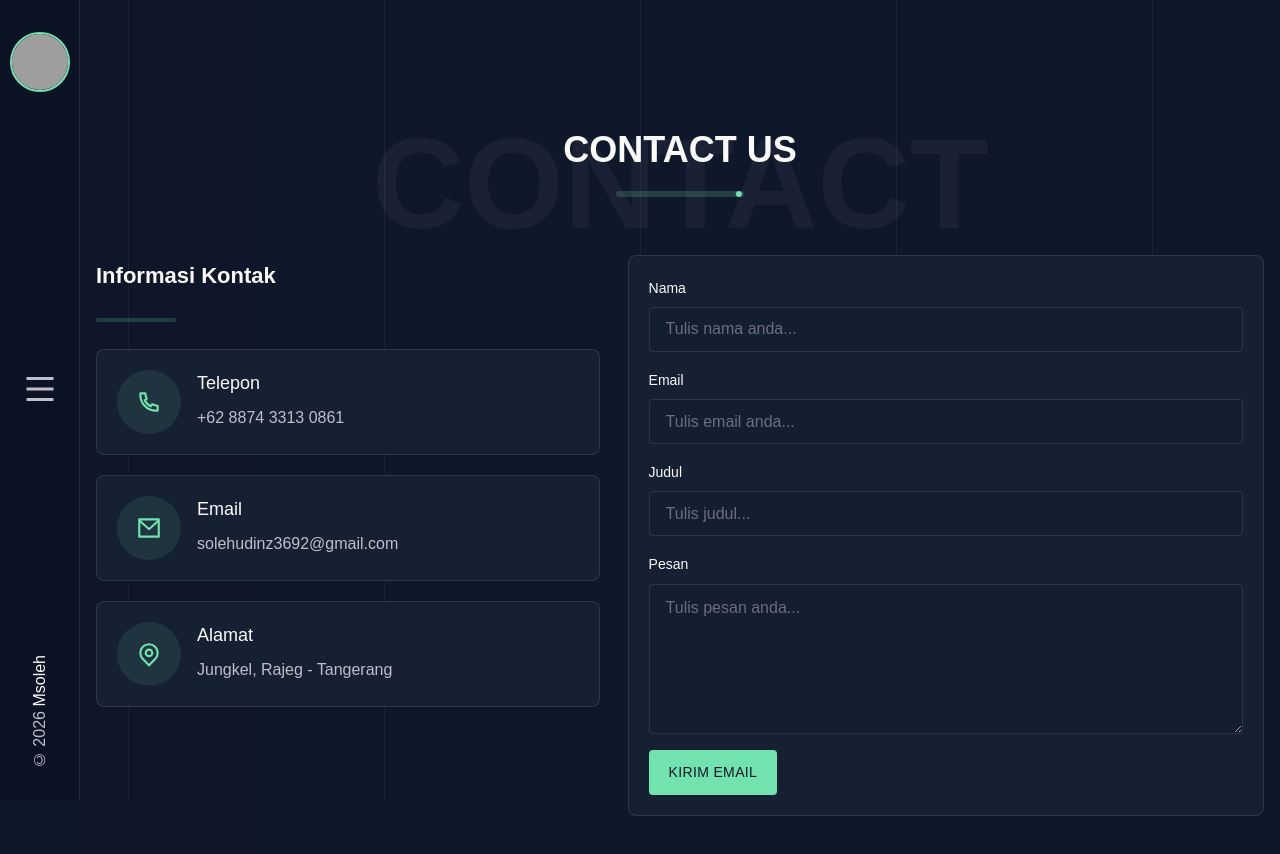
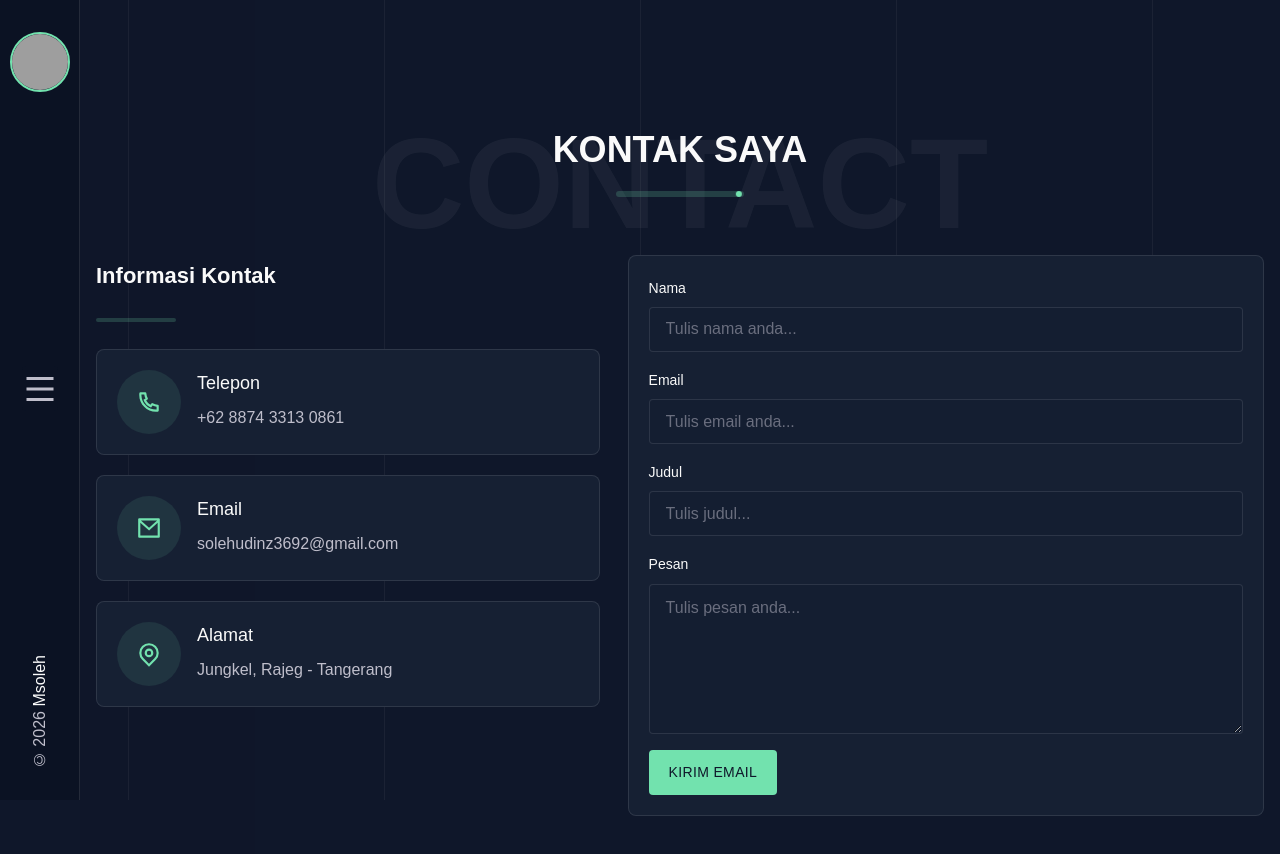
Before and after one commit to solehudinbaik90/portofolio-msoleh, a Next.js app: page /contact in a window 1280 px wide. Shown: the top 854 px of the page. Built offline with nearby package versions, Linux system fonts and the light colour scheme; grey boxes are pictures that could not be loaded; a web font is replaced by a local one; what tailwindcss-debug-screens, tailwindcss-nested-groups would draw is missing.

Commit message:
Change 'Contact Us' title to 'Kontak Saya'

```diff
--- a/src/pages/contact.js
+++ b/src/pages/contact.js
@@ -18,7 +18,7 @@ const contact = () => {
       >
         <div className="container mx-auto">
           <SectionHeading
-            title="Contact Us"
+            title="Kontak Saya"
             watermark="Contact"
             animated={false}
           />
```
